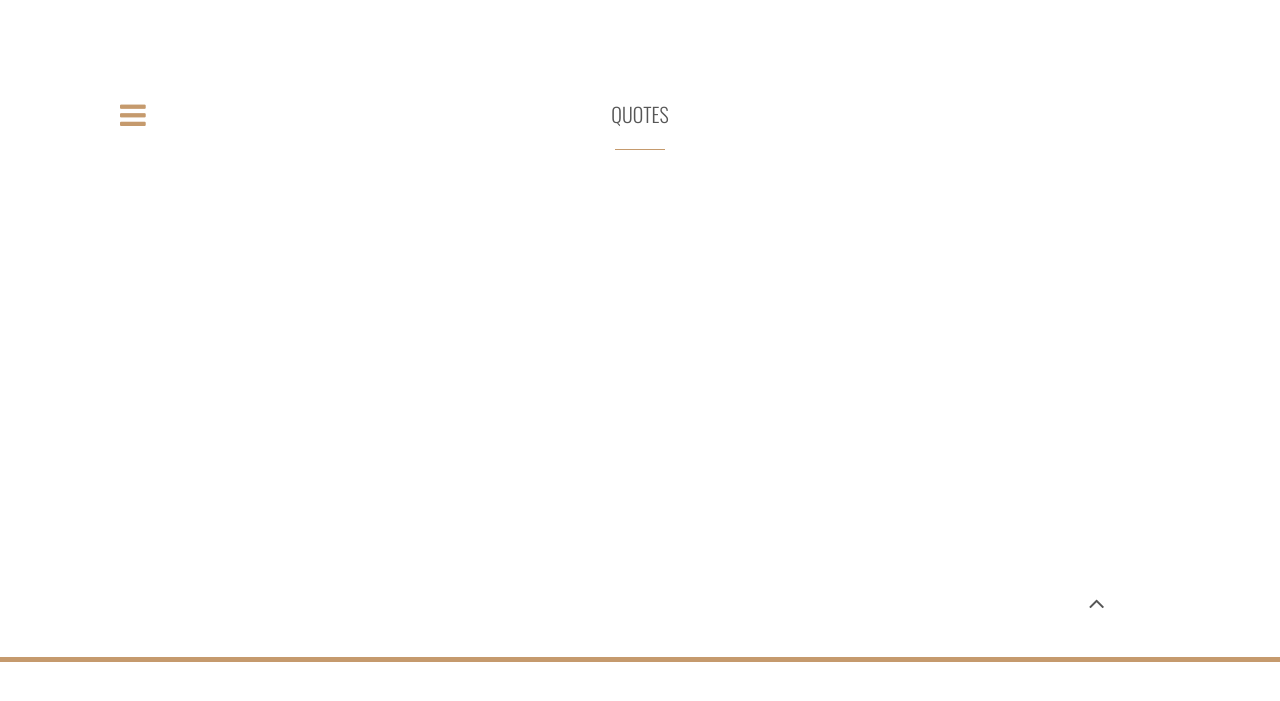
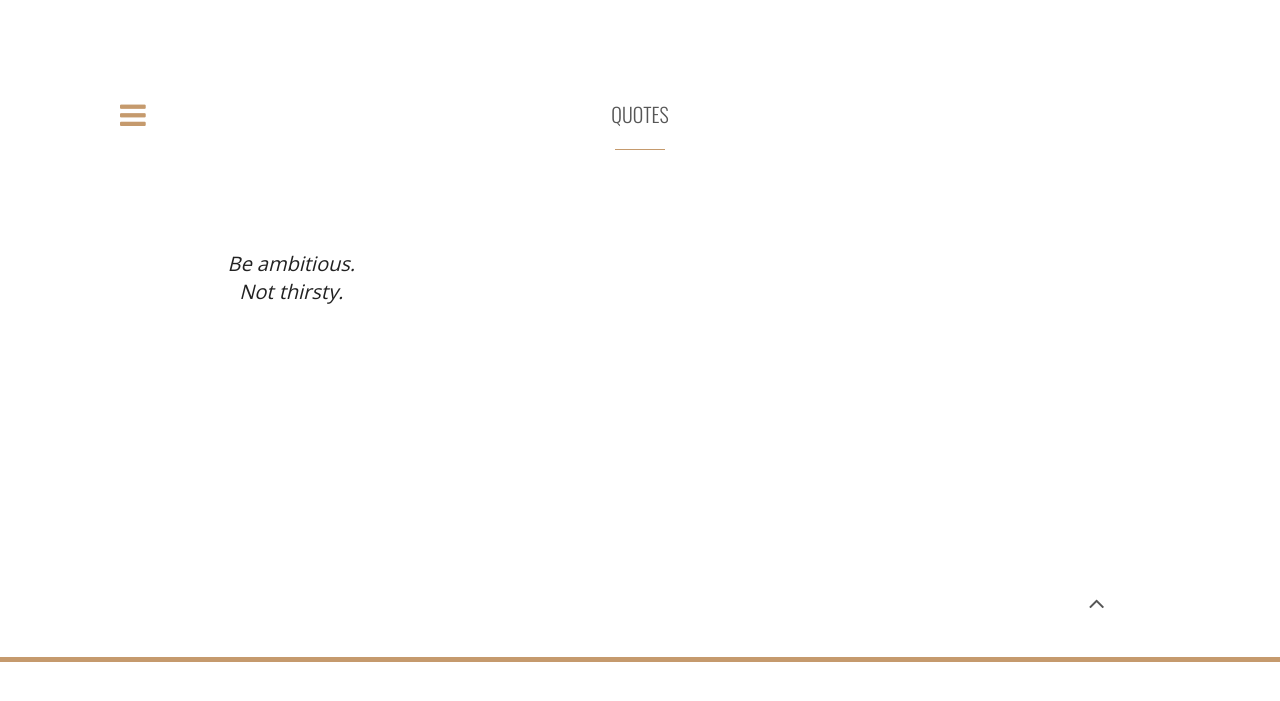
Before and after one commit to puds/serriferous.github.io, a Jekyll site: the page built from quotes/index.html, in a window 1280 px wide. Shown: the top 701 px of the page. Built offline with Jekyll 4.4.1, drawn with Linux system fonts in a browser that asks for light colours; nearby versions of some CDN libraries; comment, search, counter and statistics services are not loaded.

Commit message:
Update index.html

```diff
--- a/quotes/index.html
+++ b/quotes/index.html
@@ -31,10 +31,7 @@ title: Quotes
                                     <h7><p class="lead">{{ quotes.author }}</p></h7>
                                     <div class="hline"></div>
                                 </div>
-                                <div class="container text-center vertical-align-middle">
                                         <h12>{{quotes.excerpt}}</h12>
-                                </div>
-
                             </a>
                         </div>
                     </div>
```
